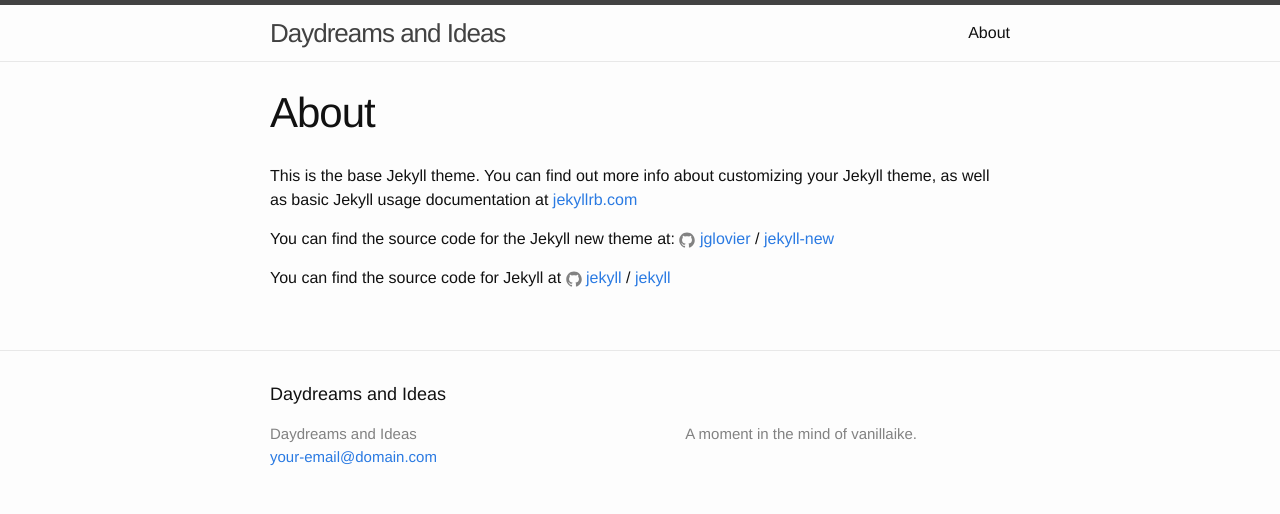
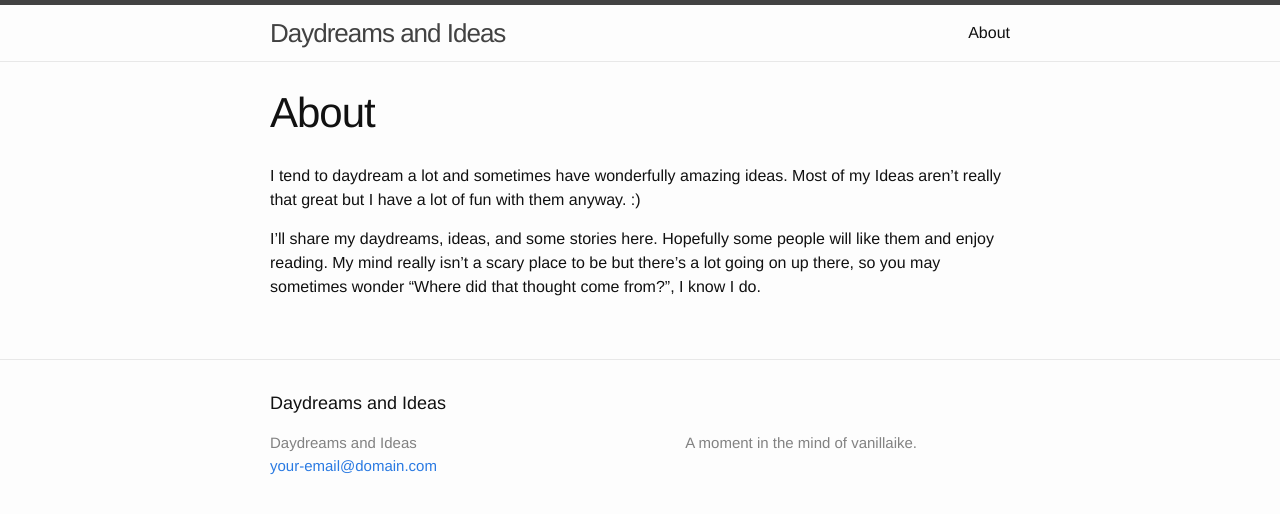
Before and after one commit to vanillaike/vanillaike.github.io, a Jekyll site: the page built from about.md, in a window 1280 px wide. Shown: the top 514 px of the page. Built offline with Jekyll 4.4.1, drawn with Linux system fonts in a browser that asks for light colours.

Commit message:
work on the info in the about page

```diff
--- a/about.md
+++ b/about.md
@@ -4,12 +4,6 @@
 permalink: /about/
 ---
 
-This is the base Jekyll theme. You can find out more info about customizing your Jekyll theme, as well as basic Jekyll usage documentation at [jekyllrb.com](http://jekyllrb.com/)
+I tend to daydream a lot and sometimes have wonderfully amazing ideas. Most of my Ideas aren't really that great but I have a lot of fun with them anyway. :)
 
-You can find the source code for the Jekyll new theme at:
-{% include icon-github.html username="jglovier" %} /
-[jekyll-new](https://github.com/jglovier/jekyll-new)
-
-You can find the source code for Jekyll at
-{% include icon-github.html username="jekyll" %} /
-[jekyll](https://github.com/jekyll/jekyll)
+I'll share my daydreams, ideas, and some stories here. Hopefully some people will like them and enjoy reading. My mind really isn't a scary place to be but there's a lot going on up there, so you may sometimes wonder "Where did that thought come from?", I know I do.
```
